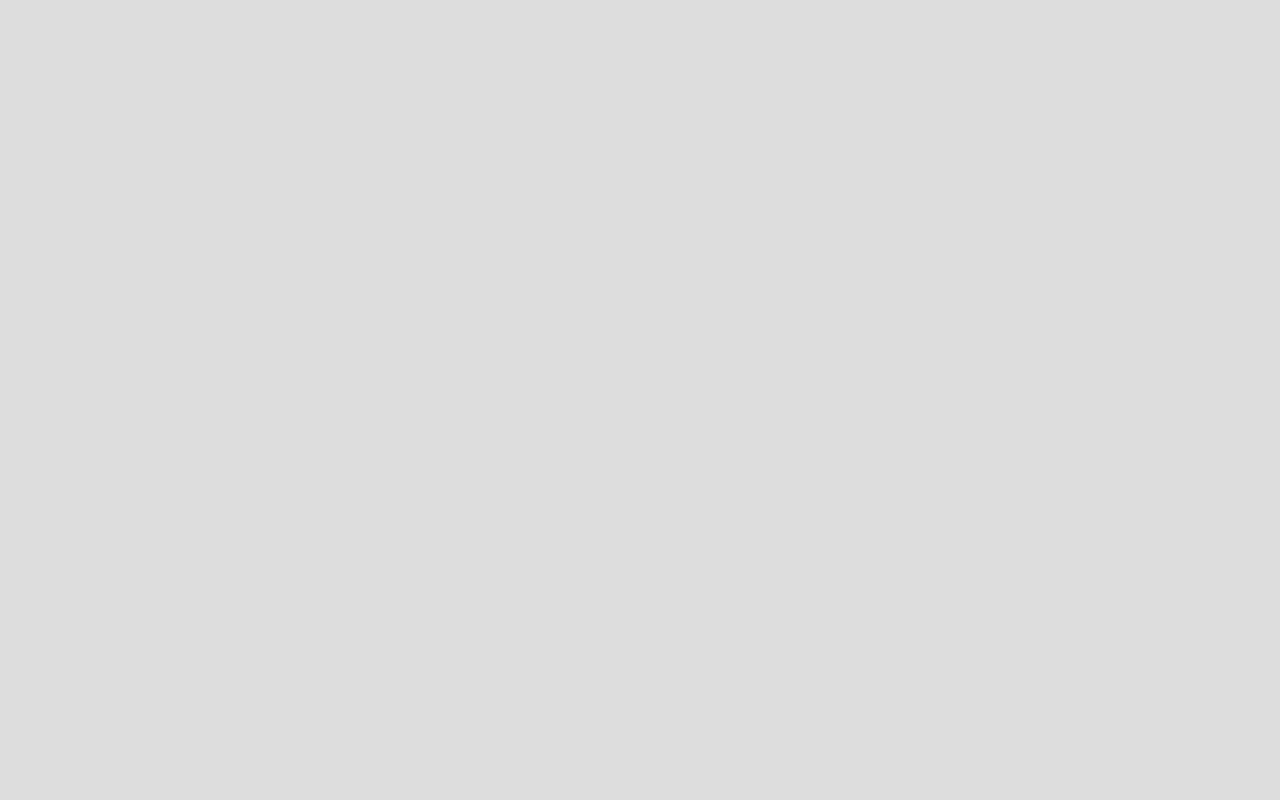
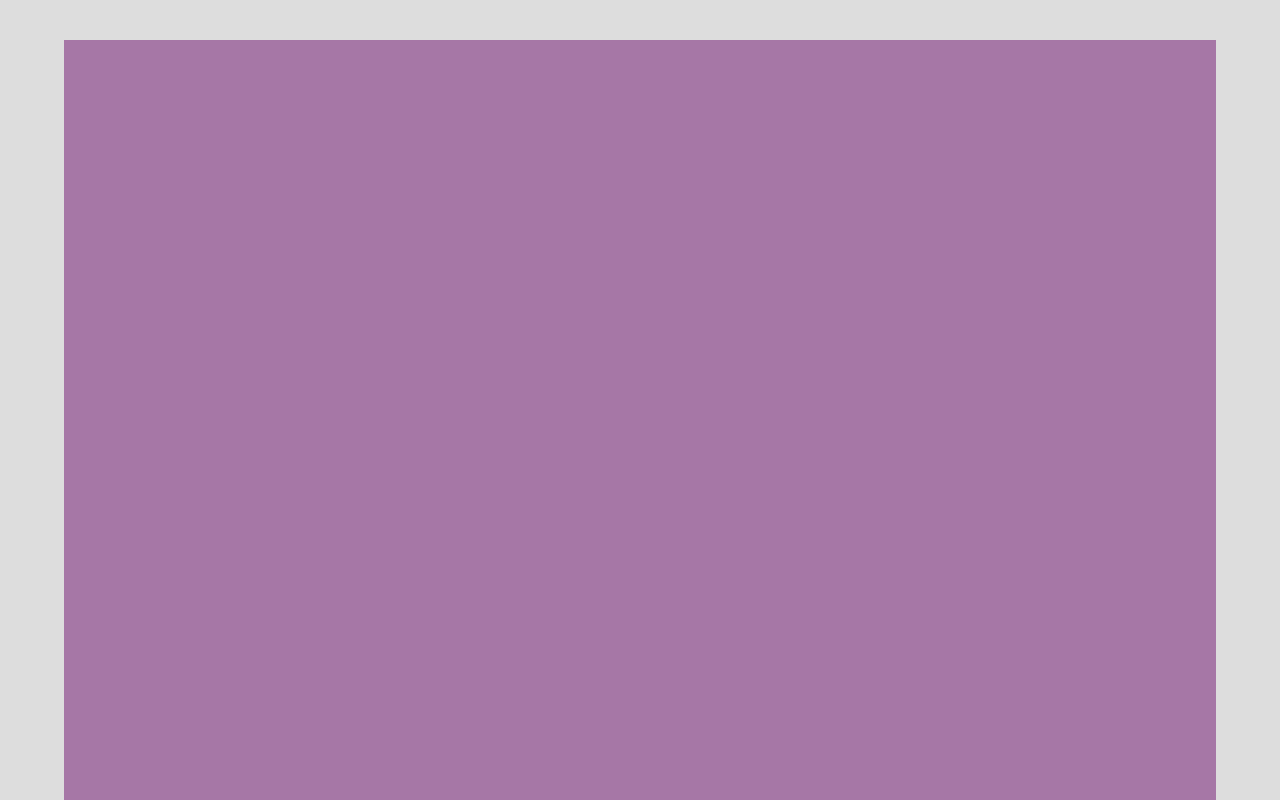
Before and after one commit to shehabnagy1998/upwork-project, a React (Create React App) app: page /card/1 in a window 1280 px wide. Built offline with nearby package versions, Linux system fonts and the light colour scheme.

Commit message:
Added fullscreen card

```diff
--- a/src/App.js
+++ b/src/App.js
@@ -2,6 +2,7 @@ import React, { Component } from 'react';
 import './App.scss';
 import { Switch, Route } from 'react-router-dom'
 import Cards from './components/Cards'
+import CardFullscreen from './components/CardFullscreen';
 
 class App extends Component {
   render() {
@@ -9,6 +10,7 @@ class App extends Component {
       <div className="container">
         <Switch>
           <Route path="/" exact component={Cards} />
+          <Route path="/card/:id" component={CardFullscreen} />
         </Switch>
       </div>
     );
--- a/src/App.scss
+++ b/src/App.scss
@@ -13,10 +13,7 @@ body {
     margin: 5vh 5vw 0;
     display: flex;
     justify-content: center;
-
-    @media screen and (max-width: 500px) {
-        margin: 5vh 25vw 0;
-    }
+    min-height: 95vh;
 }
 
 .card-system {
@@ -24,10 +21,9 @@ body {
     column-count: 4;
     column-width: 200px;
     column-gap: 20px;
-    margin: 0 auto;
 
     .one-card {
-        margin-bottom: 20px;
+        margin: 0 auto 20px;
         position: relative;
         page-break-inside: avoid;
         break-inside: avoid-column;
@@ -49,3 +45,9 @@ body {
     width: 100%;
     height: 100%;
 }
+
+.card-fullscreen {
+    position: absolute;
+    width: 100%;
+    height: 100%;
+}
--- /dev/null
+++ b/src/components/CardFullscreen.js
@@ -0,0 +1,29 @@
+import React, { Component } from 'react'
+import { connect } from 'react-redux'
+import { Link } from 'react-router-dom'
+
+class CardFullscreen extends Component {
+
+    render() {
+        const { color } = this.props.card;
+
+        const cardStyle = {
+            'backgroundColor': color
+        }
+
+        return (
+            <div className="card-fullscreen" style={cardStyle}>
+                <Link to={`/`} className="one-card-link"></Link>
+            </div>
+        )
+    }
+}
+
+const mapStateToProps = (state, ownProps) => {
+    const id = ownProps.match.params.id;
+    return {
+        card: state.cards.find(card => (card.id).toString() === id)
+    }
+}
+
+export default connect(mapStateToProps)(CardFullscreen)
```
